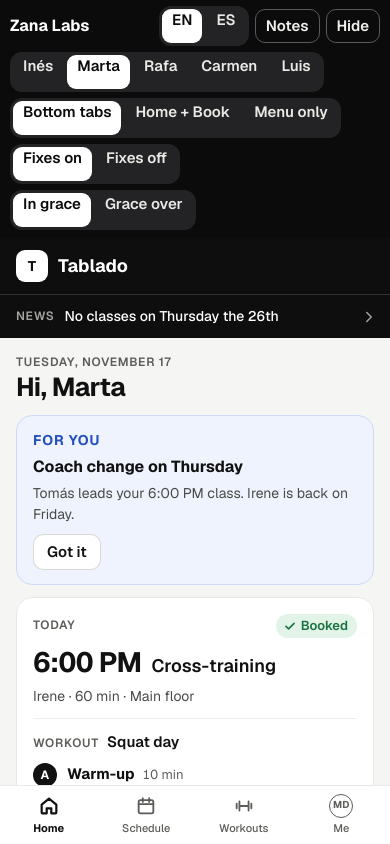
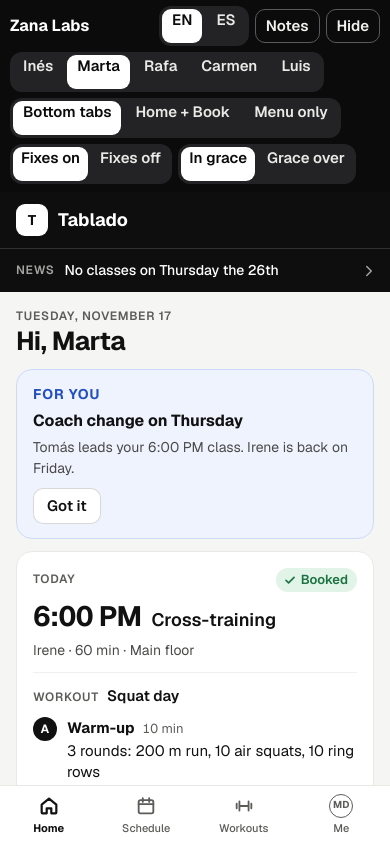
Before and after one commit to dlebron78/zana-labs, a plain HTML site: page p/member-home/index.html in a window 390 px wide. Drawn offline with nearby package versions, Linux system fonts and the light colour scheme.

Commit message:
Member home v3: fit the phone under the taller switch bar, pair the fixes and grace switches
Co-Authored-By: Claude Opus 5.5 <noreply@anthropic.com>

```diff
--- a/p/member-home/home.css
+++ b/p/member-home/home.css
@@ -31,7 +31,7 @@ body.mh { margin: 0; min-height: 100vh; display: flex; flex-direction: column; b
 
 /* ---------- the stage: the phone, and the notes beside it ---------- */
 main.stage { flex: 1; display: grid; grid-template-columns: 390px minmax(0, 520px); gap: 40px; justify-content: center; align-items: start; padding: 24px 24px 48px; }
-.phone { position: sticky; top: 16px; display: flex; flex-direction: column; width: 390px; height: min(800px, calc(100vh - 150px)); min-height: 460px; overflow: hidden;
+.phone { position: sticky; top: 16px; display: flex; flex-direction: column; width: 390px; height: min(800px, calc(100vh - 210px)); min-height: 460px; overflow: hidden;
   background: var(--page); border: 1px solid #CFCFCA; border-radius: 28px; box-shadow: 0 24px 60px rgba(17, 17, 17, .16);
   --f: #0E0E0E; --onf: #FFFFFF; --onf2: #A3A3A0; --wash: rgba(255, 255, 255, .14); --done: #1A7342; --done-soft: #E2F3E7; --welcome: #2450BF; --welcome-soft: #EEF3FE; --welcome-line: #CCDAF8; }
 
@@ -312,3 +312,5 @@ button.m-row:hover { background: #FAFAF8; }
 .m-meCard .m-rt b { font-size: 17px; }
 .m-meCard .m-rt span { font-size: 14px; color: var(--text2); overflow: hidden; text-overflow: ellipsis; }
 .notes .n-fx { margin: 0; padding-left: 0; list-style: none; display: grid; gap: 6px; }
+.vw-pair { display: flex; flex-wrap: wrap; gap: 8px 12px; max-width: 100%; }
+@media (max-width: 759px) { .vw-pair { flex-wrap: nowrap; gap: 6px; } .vw-pair .vw-seg button { padding: 0 8px; } }
--- a/p/member-home/index.html
+++ b/p/member-home/index.html
@@ -12,7 +12,7 @@
 <link rel="preconnect" href="https://fonts.gstatic.com" crossorigin>
 <link rel="stylesheet" href="https://fonts.googleapis.com/css2?family=Geist:wght@400..800&display=swap">
 <link rel="stylesheet" href="../../kit/zana.css">
-<link rel="stylesheet" href="home.css?v=3">
+<link rel="stylesheet" href="home.css?v=4">
 </head>
 <body class="mh">
 <header class="vw">
@@ -42,6 +42,7 @@
       <button type="button" data-set="nav:book" aria-pressed="false"><b>Home + Book</b><i>earlier</i></button>
       <button type="button" data-set="nav:menu" aria-pressed="false"><b>Menu only</b></button>
     </span>
+    <span class="vw-pair">
     <span class="vw-seg" role="group" aria-label="Review fixes 1, 3, 4 and 5">
       <button type="button" data-set="fx:on" aria-pressed="true"><b>Fixes on</b></button>
       <button type="button" data-set="fx:off" aria-pressed="false"><b>Fixes off</b></button>
@@ -49,6 +50,7 @@
     <span class="vw-seg" role="group" aria-label="When a payment is overdue">
       <button type="button" data-set="grace:in" aria-pressed="true"><b>In grace</b></button>
       <button type="button" data-set="grace:out" aria-pressed="false"><b>Grace over</b></button>
+    </span>
     </span>
   </div>
 </header>
```
